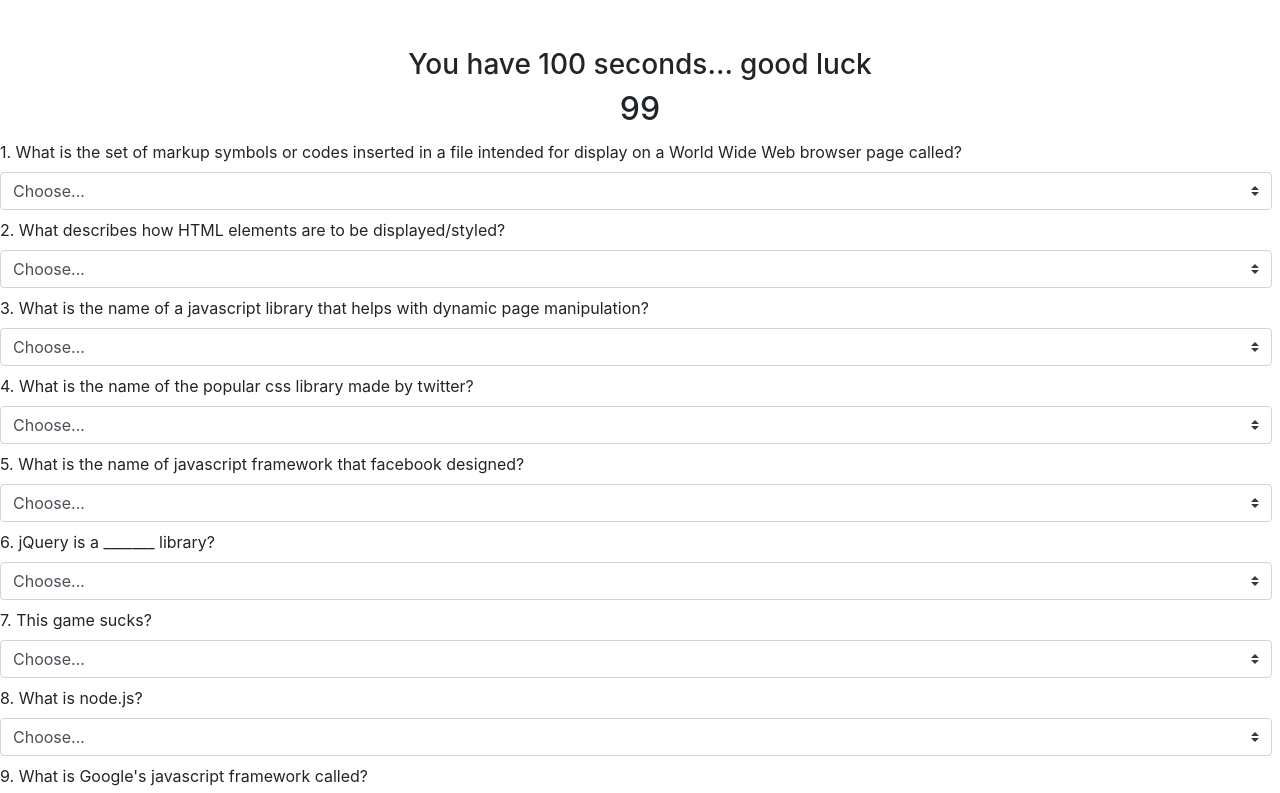
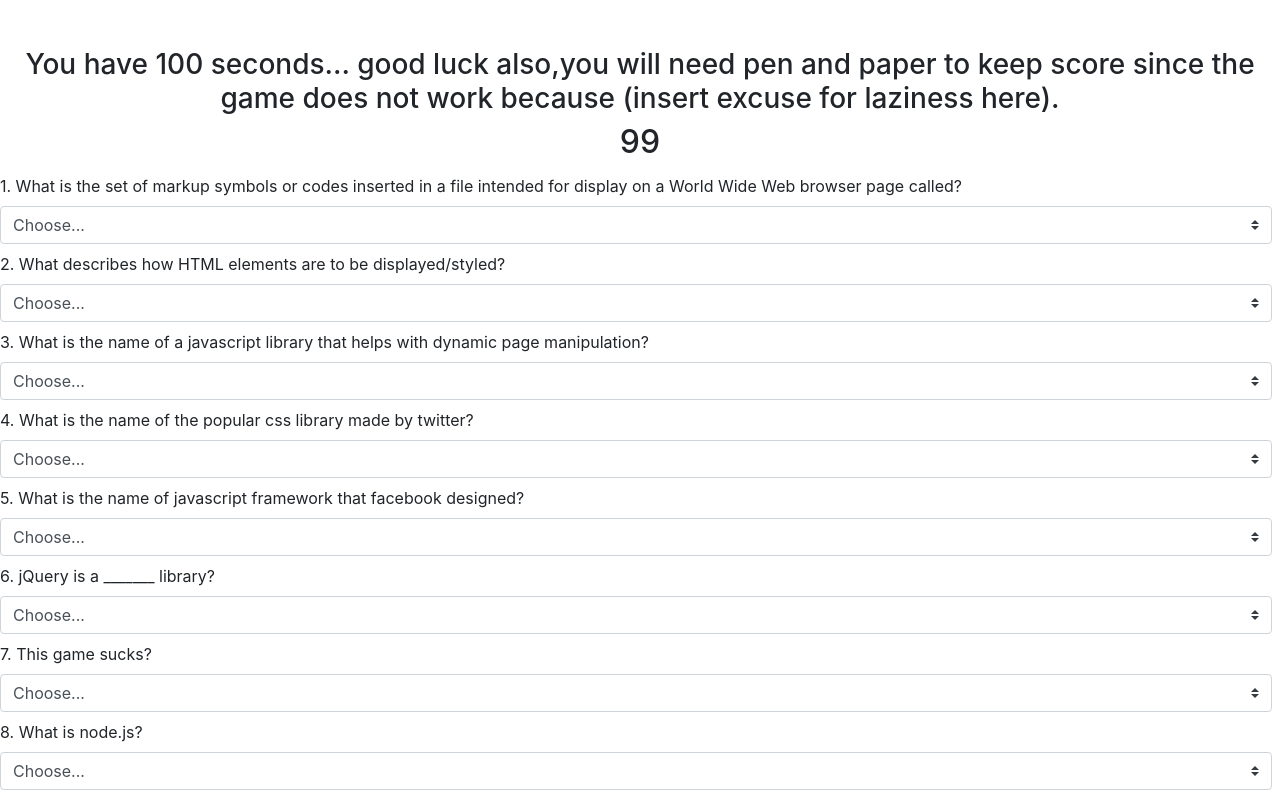
Before and after one commit to PRESTONPOWELL22/TriviaGame, a plain HTML site: page index.html in a window 1280 px wide. Both pictures are taken after a click on the button "Start Game". Shown: the top 793 px of the page. Drawn offline with nearby package versions, Linux system fonts and the light colour scheme.

Commit message:
I didn't quite finish

```diff
--- a/assets/javascript/app.js
+++ b/assets/javascript/app.js
@@ -61,8 +61,8 @@ $(document).ready(function(){
             $('.timer .countdown').fadeOut('slow');
             clearInterval(timer);
           }
-          if (sec === 0){
-            alert("youre out of time")
+          if (sec <= 0){
+            $(".timer").html("you ran outta time dawg")
           }
         }, 1000);
         var num = Math.floor(Math.random * 10)
@@ -94,7 +94,7 @@ $(document).ready(function(){
         // question 5
         $(".q5").append(questions[4])
         $(".q5a1").append(answers[0])
-        $(".q5a2").append(answers[2])
+        $(".q5a2").append(answers[4])
         $(".q5a3").append(answers[1])
 
         // question 6
@@ -133,11 +133,7 @@ $(document).ready(function(){
 
 
     })
-    $(function() {
-        $('form').submit(function() {
-          console.log(value);
-        });
-      });
+
 
 
 
--- a/index.html
+++ b/index.html
@@ -19,7 +19,7 @@
 
 <div class="hiddenContent">
 
-    <h3 class="text-center">You have 100 seconds... good luck</h3>
+    <h3 class="text-center">You have 100 seconds... good luck also,you will need pen and paper to keep score since the game does not work because (insert excuse for laziness here).</h3>
     <h2 class="timer text-center">100</h2>
 
 
```
